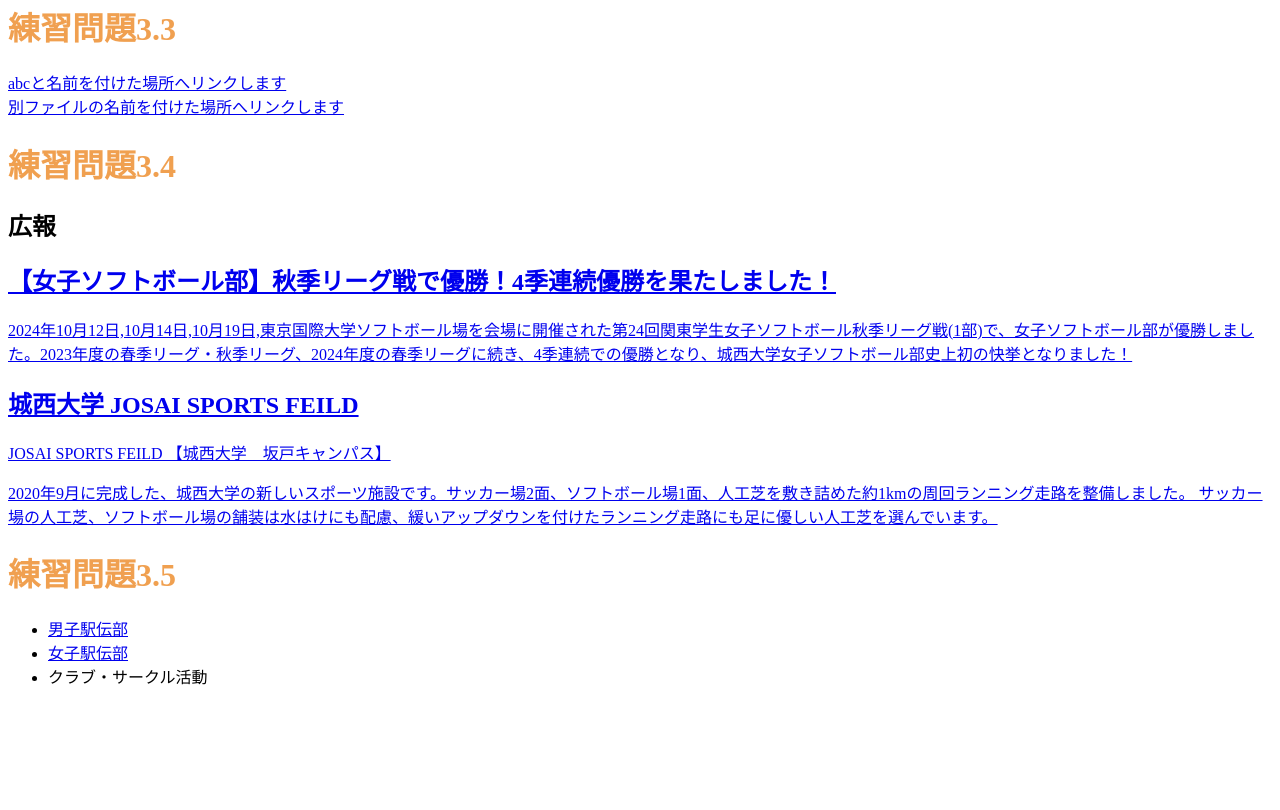
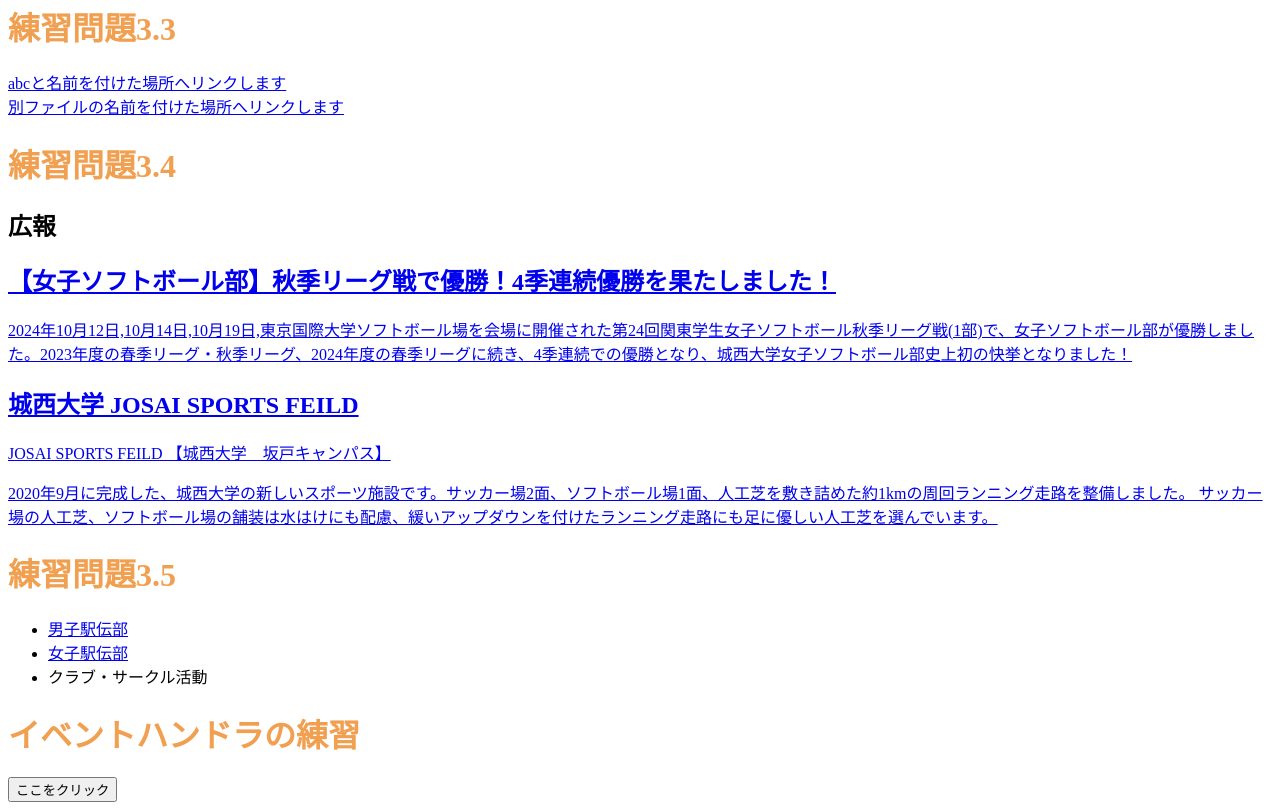
Before and after one commit to sakamotoyoh/4040yoh, a plain HTML site: page index.html in a window 1280 px wide. Shown: the part 3408-4218 px from the top of the page. Before the commit the page ends 4112 px from the top, so only its background shows below. Drawn offline with Linux system fonts and the light colour scheme.

Commit message:
Update index.html

```diff
--- a/index.html
+++ b/index.html
@@ -179,6 +179,8 @@
  <li><a>クラブ・サークル活動</a></li>
  </ul>
  </nav>
-
+<h1>イベントハンドラの練習</h1>
+ <input type="button" value="ここをクリック"
+  ondblclick="alert('Hello,Yoh!');">
 </body>
 </html>
```
